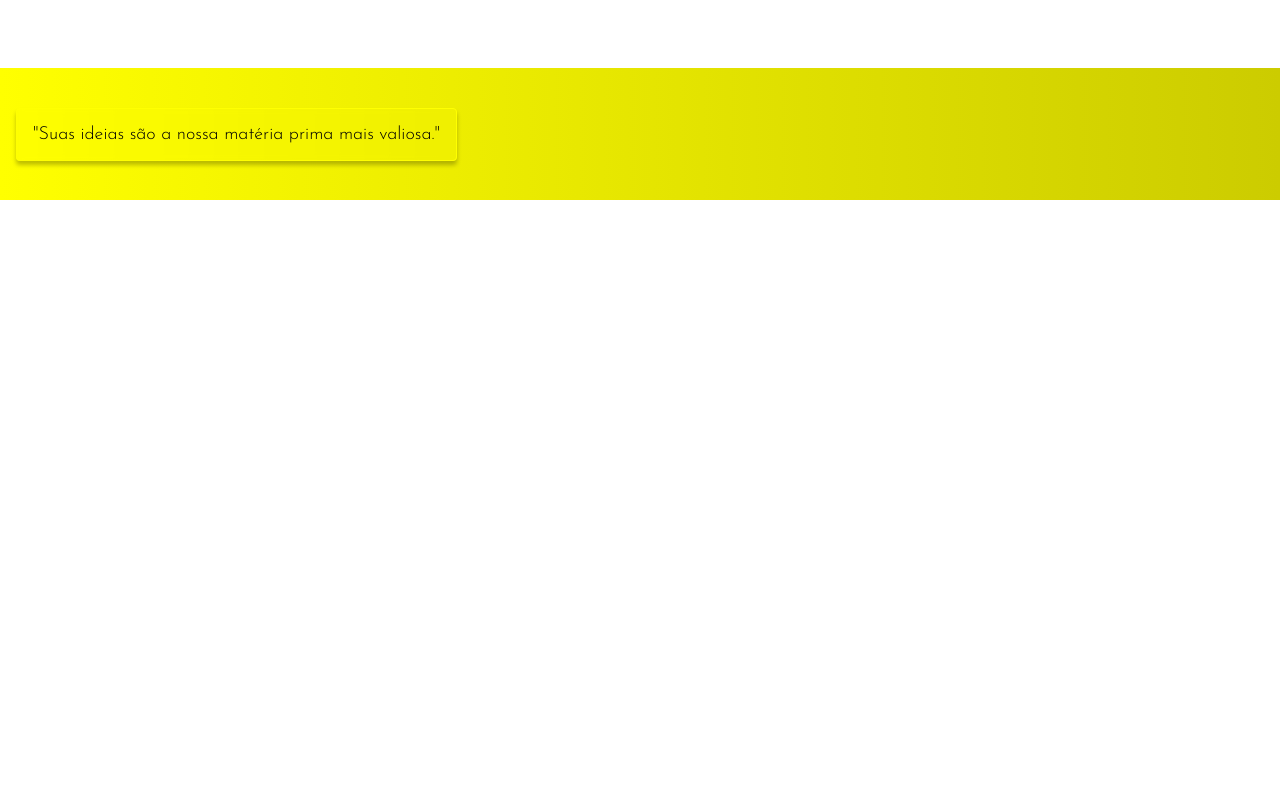
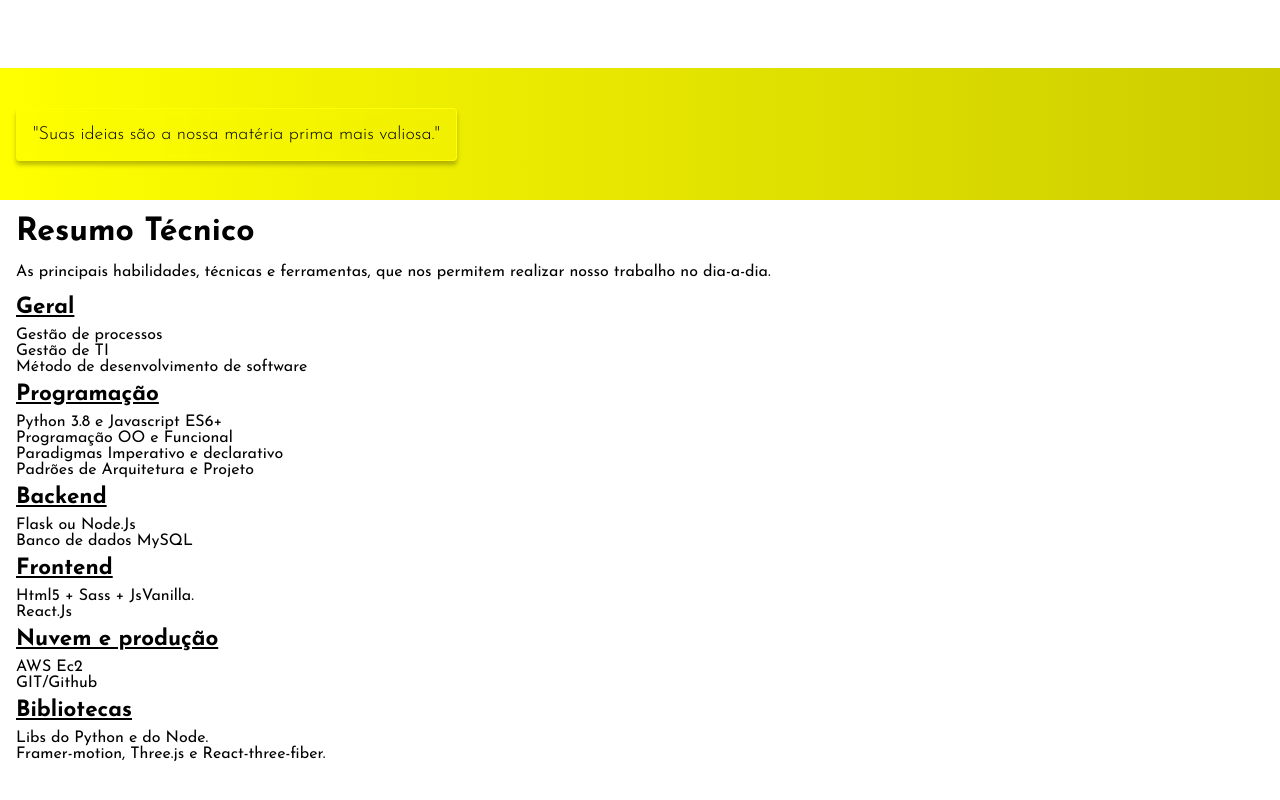
Before and after one commit to ti-forjatech/app.frontend, a React (Create React App) app: page / in a window 1280 px wide. Shown: the part 1400-2200 px from the top of the page. Before the commit the page ends 1600 px from the top, so only its background shows below. Built offline with nearby package versions, Linux system fonts and the light colour scheme; the HTML template or start-up script is replaced by a standard one.

Commit message:
1.1
Area de Skills adicionada.

```diff
--- a/src/App.js
+++ b/src/App.js
@@ -1,5 +1,6 @@
 import Inicio from './components/inicio/Inicio';
 import Sobre from './components/sobre/Sobre';
+import Skills from './components/skills/Skills';
 import './App.css';
 
 function App() {
@@ -7,6 +8,7 @@ function App() {
     <div className="App">
       <Inicio />
       <Sobre />
+      <Skills />
     </div>
   );
 }
--- /dev/null
+++ b/src/components/skills/Skills.js
@@ -0,0 +1,49 @@
+import React from 'react';
+import './skills.css';
+
+export default function Skills(){
+    return (
+        <section className="skills">
+            <div className="container">
+                <h1 className="sectionTitle">Resumo Técnico</h1>
+                <div className="titleUnderline"></div>
+                <p className="resume">
+                As principais habilidades, técnicas e ferramentas, que nos permitem realizar nosso trabalho no dia-a-dia.
+                </p>
+                <h2 className="subtitle">Geral</h2>
+                <ul>
+                    <li>Gestão de processos</li>
+                    <li>Gestão de TI</li>
+                    <li>Método de desenvolvimento de software</li>
+                </ul>
+                <h2 className="subtitle">Programação</h2>
+                <ul>
+                    <li>Python 3.8 e Javascript ES6+</li>
+                    <li>Programação OO e Funcional</li>
+                    <li>Paradigmas Imperativo e declarativo</li>
+                    <li>Padrões de Arquitetura e Projeto</li>
+                </ul>
+                <h2 className="subtitle">Backend</h2>
+                <ul>
+                    <li>Flask ou Node.Js</li>
+                    <li>Banco de dados MySQL</li>
+                </ul>
+                <h2 className="subtitle">Frontend</h2>
+                <ul>
+                    <li>Html5 + Sass + JsVanilla.</li>
+                    <li>React.Js</li>
+                </ul>
+                <h2 className="subtitle">Nuvem e produção</h2>
+                <ul>
+                    <li>AWS Ec2</li>
+                    <li>GIT/Github</li>
+                </ul>
+                <h2 className="subtitle">Bibliotecas</h2>
+                <ul>
+                    <li>Libs do Python e do Node.</li>
+                    <li>Framer-motion, Three.js e React-three-fiber.</li>
+                </ul>
+            </div>
+        </section>
+    )
+}
--- /dev/null
+++ b/src/components/skills/skills.css
@@ -0,0 +1,46 @@
+@import url("https://fonts.googleapis.com/css2?family=Josefin+Sans:wght@100;300;400;500;700&display=swap");
+button.btn {
+  padding: 8px;
+  margin: 4px;
+  width: 200px;
+  border-radius: 4px;
+}
+
+section.skills {
+  height: 100vh;
+  width: 100vw;
+  font-size: 1em;
+  font-family: 'Josefin Sans';
+}
+
+section.skills div.container {
+  padding: 16px;
+}
+
+section.skills div.container h1.sectionTitle {
+  font-size: 2rem;
+  font-weight: medium;
+}
+
+section.skills div.container p.resume {
+  font-weight: light;
+  font-size: 1rem;
+  margin: 16px 0;
+}
+
+section.skills div.container h2.subtitle {
+  font-weight: regular;
+  font-size: 1.4rem;
+  text-decoration: underline;
+}
+
+section.skills div.container ul {
+  list-style: none;
+  margin: 8px 0;
+}
+
+section.skills div.container ul li {
+  font-weight: light;
+  font-size: 1rem;
+}
+/*# sourceMappingURL=skills.css.map */
--- /dev/null
+++ b/src/components/skills/skills.scss
@@ -0,0 +1,38 @@
+@import '../common/common';
+@import '../common/mixins';
+
+section.skills{
+    @include reset_proportions;
+    font-size: 1em;
+    font-family: 'Josefin Sans';
+
+    div.container{
+        padding:16px;
+
+        h1.sectionTitle{
+            font-size:2rem;
+            font-weight: medium;
+        }
+
+        p.resume{
+            font-weight: light;
+            font-size: 1rem;
+            margin: 16px 0;
+        }
+
+        h2.subtitle{
+            font-weight: regular;
+            font-size: 1.4rem;
+            text-decoration: underline;
+        }
+
+        ul{
+            list-style:none;
+            margin: 8px 0;
+            li{
+                font-weight: light;
+                font-size: 1rem;
+            }
+        }
+    }
+}
```
Also changed, not shown: 1 other file (tests, documents, lock files or other folders).
